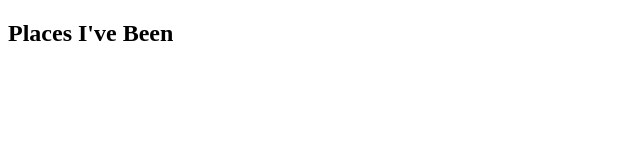
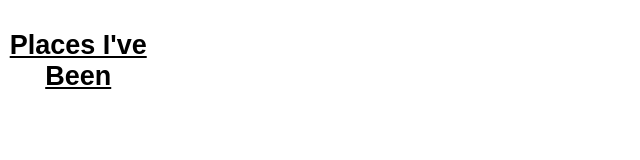
Before and after one commit to BlakeLof/GoogleMaps, a plain HTML site: page html codes/index.html in a window 1280 px wide. Shown: the whole page, without its empty margins (0-640 px from the left). Drawn offline with Linux system fonts and the light colour scheme; some packages are replaced by stand-ins of ours.

Commit message:
added some css

```diff
--- a/html codes/index.html
+++ b/html codes/index.html
@@ -9,12 +9,20 @@
     <script type="module" src="JS/index.js"></script>
   </head>
   <body>
-    <h2>Places I've Been</h2>
+    <div id ="content">
+        <main class="grid">
+    <header>
+        <section class = "title">
+    <h1>Places I've Been</h1>
+    </section>
+    </header>
     <!--The div element for the map -->
     <div id="map"></div>
 
     <!-- prettier-ignore -->
     <script>(g=>{var h,a,k,p="The Google Maps JavaScript API",c="google",l="importLibrary",q="__ib__",m=document,b=window;b=b[c]||(b[c]={});var d=b.maps||(b.maps={}),r=new Set,e=new URLSearchParams,u=()=>h||(h=new Promise(async(f,n)=>{await (a=m.createElement("script"));e.set("libraries",[...r]+"");for(k in g)e.set(k.replace(/[A-Z]/g,t=>"_"+t[0].toLowerCase()),g[k]);e.set("callback",c+".maps."+q);a.src=`https://maps.${c}apis.com/maps/api/js?`+e;d[q]=f;a.onerror=()=>h=n(Error(p+" could not load."));a.nonce=m.querySelector("script[nonce]")?.nonce||"";m.head.append(a)}));d[l]?console.warn(p+" only loads once. Ignoring:",g):d[l]=(f,...n)=>r.add(f)&&u().then(()=>d[l](f,...n))})
         ({key: "AIzaSyCoU7FJ9kwm9kSYyyNlwHbdoNb7veHW32o", v: "weekly"});</script>
+        </main>
+    </div>
   </body>
 </html>
--- a/html codes/styles/styles.css
+++ b/html codes/styles/styles.css
@@ -1,5 +1,24 @@
+.grid{
+    display: grid;
+    grid-template-columns: 1fr 1fr 1fr 1fr 1fr 1fr 1fr 1fr 1fr ;
+    grid-template-rows: 1fr 1fr 1fr 1fr 1fr 1fr 1fr 1fr 1fr ;
+}
 /* Set the size of the div element that contains the map */
 #map {
+    align-items: center;
+    grid-row: 2/9;
+    grid-column: 1/13;
     height: 1000px; /* The height is 400 pixels */
     width: 100%; /* The width is the width of the web page */
 }
+
+.title{
+
+    text-align: center;
+    grid-column: 5/8;
+    grid-row: 1/4;
+
+    font-family: Old Standard TT, sans-serif;
+    font-size: large;
+    text-decoration: underline;
+}
```
